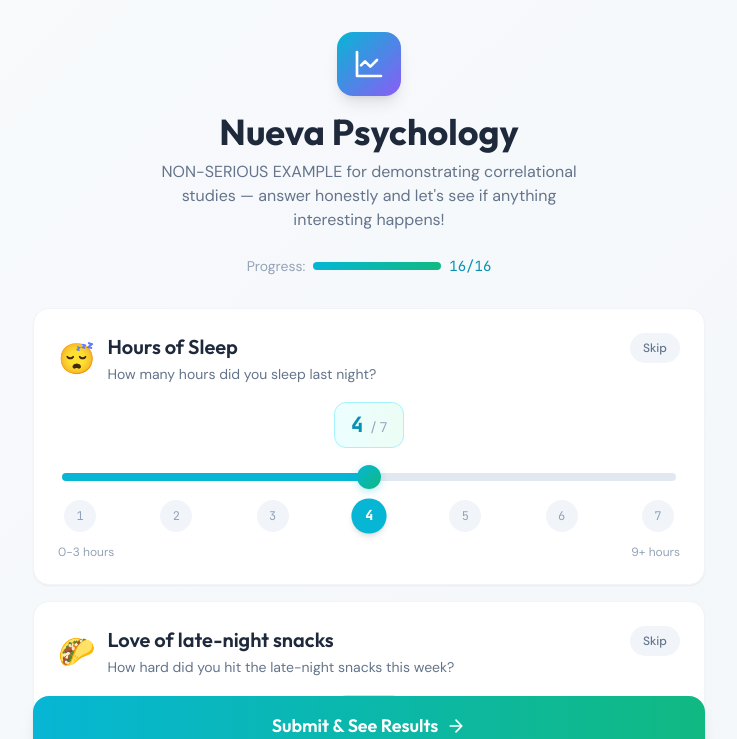
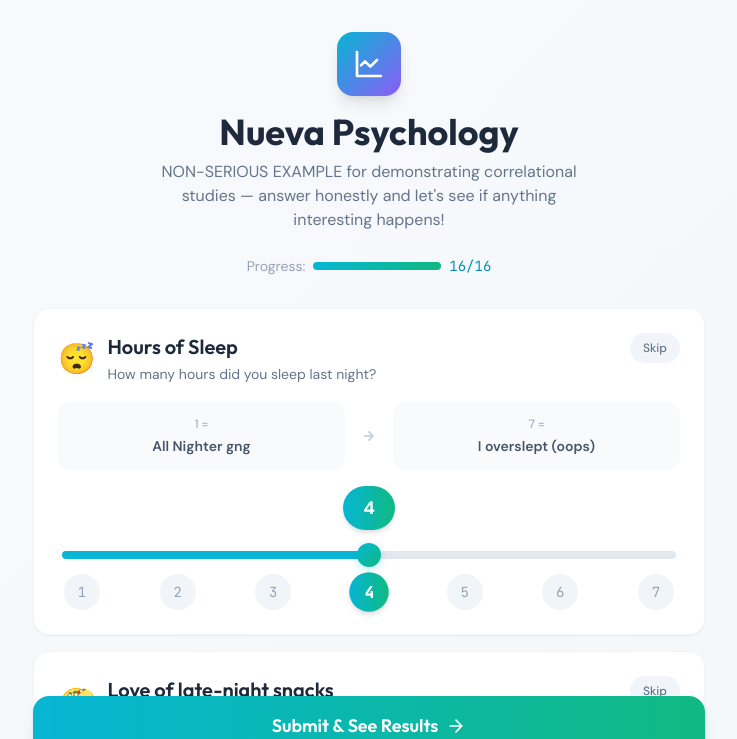
Before and after one commit to kyle94024/Correlation_Method, a Next.js app: page / in a window 1280 px wide. Shown: the top 739 px of the page, without its empty margins (271-1008 px from the left). Built offline with nearby package versions, Linux system fonts and the light colour scheme; no server answers.

Commit message:
rephrasing things

```diff
--- a/src/app/layout.tsx
+++ b/src/app/layout.tsx
@@ -2,8 +2,8 @@ import type { Metadata, Viewport } from 'next';
 import './globals.css';
 
 export const metadata: Metadata = {
-  title: 'Nueva Psychology | Correlation Study',
-  description: 'Prof. Amy\'s class correlation study — discover patterns in how we think and feel!',
+  title: 'Nueva Psychology | Correlational Studies Example',
+  description: 'THIS IS NOT A REAL CORRELATIONAL STUDY. THIS SURVEY IS NOT SCIENTIFICALLY SOUND. IT\'S JUST FOR FUN.',
   keywords: ['correlation', 'psychology', 'study', 'nueva', 'statistics'],
 };
 
--- a/src/components/QuestionSlider.tsx
+++ b/src/components/QuestionSlider.tsx
@@ -1,3 +1,5 @@
+// src/components/QuestionSlider.tsx
+
 'use client';
 
 import { useState } from 'react';
@@ -65,16 +67,51 @@ export function QuestionSlider({ question, value, onChange, index }: QuestionSli
       </div>
 
       <div className={`transition-opacity duration-300 ${isSkipped ? 'opacity-30 pointer-events-none' : ''}`}>
-        {/* Value indicator */}
-        <div className="flex items-center justify-center mb-4">
+
+        {/* Scale labels - NOW VERY PROMINENT */}
+        <div className="flex justify-between items-stretch gap-3 mb-4">
+          <div
+            className={`flex-1 p-3 rounded-xl text-center transition-all ${
+              localValue <= 2
+                ? 'bg-cyan-100 border-2 border-cyan-400 shadow-sm'
+                : 'bg-slate-50 border-2 border-transparent'
+            }`}
+          >
+            <div className="text-xs text-slate-400 mb-1">1 =</div>
+            <div className={`font-semibold text-sm ${localValue <= 2 ? 'text-cyan-700' : 'text-slate-600'}`}>
+              {question.lowLabel}
+            </div>
+          </div>
+
+          <div className="flex items-center">
+            <svg className="w-6 h-6 text-slate-300" fill="none" viewBox="0 0 24 24" stroke="currentColor" strokeWidth={2}>
+              <path strokeLinecap="round" strokeLinejoin="round" d="M8 12h8m-4-4l4 4-4 4" />
+            </svg>
+          </div>
+
+          <div
+            className={`flex-1 p-3 rounded-xl text-center transition-all ${
+              localValue >= 6
+                ? 'bg-emerald-100 border-2 border-emerald-400 shadow-sm'
+                : 'bg-slate-50 border-2 border-transparent'
+            }`}
+          >
+            <div className="text-xs text-slate-400 mb-1">7 =</div>
+            <div className={`font-semibold text-sm ${localValue >= 6 ? 'text-emerald-700' : 'text-slate-600'}`}>
+              {question.highLabel}
+            </div>
+          </div>
+        </div>
+
+        {/* Current selection display */}
+        <div className="flex items-center justify-center mb-3">
           <motion.div
             key={localValue}
             initial={{ scale: 0.8, opacity: 0 }}
             animate={{ scale: 1, opacity: 1 }}
-            className="px-4 py-2 rounded-xl bg-gradient-to-r from-cyan-50 to-emerald-50 border border-cyan-200"
+            className="px-5 py-2 rounded-full bg-gradient-to-r from-cyan-500 to-emerald-500 text-white font-bold text-lg shadow-md"
           >
-            <span className="font-mono text-xl font-bold text-cyan-600">{localValue}</span>
-            <span className="text-slate-400 text-sm ml-2">/ 7</span>
+            {localValue}
           </motion.div>
         </div>
 
@@ -99,7 +136,7 @@ export function QuestionSlider({ question, value, onChange, index }: QuestionSli
           />
 
           {/* Step indicators */}
-          <div className="flex justify-between mt-3 px-0.5">
+          <div className="flex justify-between mt-2 px-0.5">
             {[1, 2, 3, 4, 5, 6, 7].map((step) => (
               <button
                 key={step}
@@ -107,9 +144,9 @@ export function QuestionSlider({ question, value, onChange, index }: QuestionSli
                   setLocalValue(step);
                   if (!isSkipped) onChange(step);
                 }}
-                className={`w-8 h-8 rounded-full flex items-center justify-center text-xs font-mono transition-all duration-200 ${
+                className={`w-9 h-9 rounded-full flex items-center justify-center text-sm font-mono transition-all duration-200 ${
                   step === localValue
-                    ? 'bg-cyan-500 text-white font-bold scale-110 shadow-md'
+                    ? 'bg-gradient-to-r from-cyan-500 to-emerald-500 text-white font-bold scale-110 shadow-md'
                     : 'bg-slate-100 text-slate-400 hover:bg-slate-200 hover:text-slate-600'
                 }`}
               >
@@ -118,12 +155,6 @@ export function QuestionSlider({ question, value, onChange, index }: QuestionSli
             ))}
           </div>
         </div>
-
-        {/* Labels */}
-        <div className="flex justify-between mt-3 text-xs text-slate-400">
-          <span>{question.lowLabel}</span>
-          <span>{question.highLabel}</span>
-        </div>
       </div>
     </motion.div>
   );
--- a/src/config/questions.ts
+++ b/src/config/questions.ts
@@ -5,8 +5,8 @@ export const QUESTIONS: QuestionConfig[] = [
     key: 'sleepHours',
     label: 'Hours of Sleep',
     description: 'How many hours did you sleep last night?',
-    lowLabel: '0-3 hours',
-    highLabel: '9+ hours',
+    lowLabel: 'All Nighter gng',
+    highLabel: 'I overslept (oops)',
     icon: '😴',
   },
   {
@@ -14,14 +14,14 @@ export const QUESTIONS: QuestionConfig[] = [
     label: 'Love of late-night snacks',
     description: 'How hard did you hit the late-night snacks this week?',
     lowLabel: 'Didn\'t snack (weirdo)',
-    highLabel: 'ts fridge is empty now',
+    highLabel: 'fridge is empty now',
     icon: '🌮',
   },
   {
     key: 'stressLevel',
     label: 'Current Stress Level',
-    description: 'Right now, how stressed are you feeling?',
-    lowLabel: 'Totally zen',
+    description: 'Right now, how stressed are you feeling from MAs/Assignments?',
+    lowLabel: 'Totally Chill',
     highLabel: 'Completely stressed out',
     icon: '😰',
   },
```
